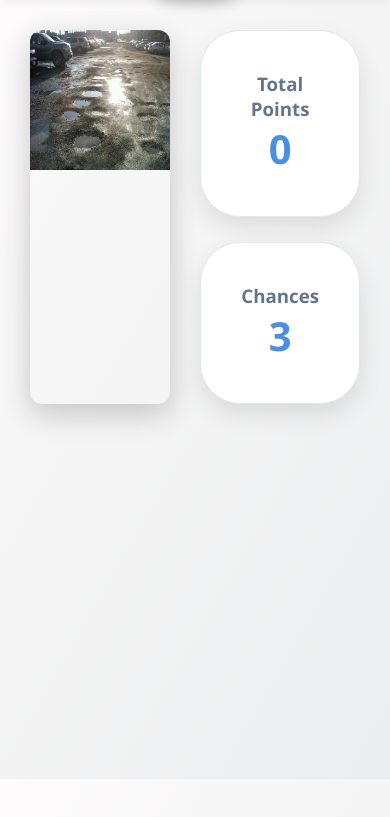
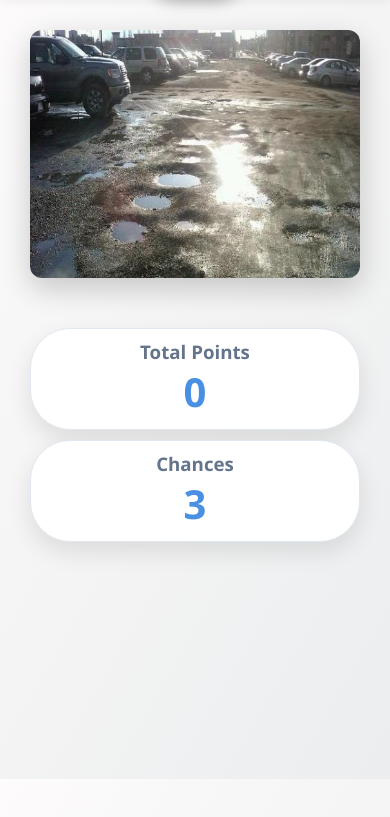
Before and after one commit to JING050104/Project, a website: page public/risk finder.html in a window 390 px wide. Shown: the part 65-882 px from the top of the page. Drawn offline with Linux system fonts and the light colour scheme.

Commit message:
add logic

```diff
--- a/public/css/style.css
+++ b/public/css/style.css
@@ -1305,4 +1305,27 @@
         text-align: center;
     }
 
+    .main-layout {
+        flex-direction: column !important;
+        align-items: center;
+    }
+
+    #wrapper {
+        width: 100% !important;
+        max-height: 50vh;
+    }
+
+    .sidebar {
+        width: 100% !important;
+        display: flex;
+        gap: 10px;
+        margin-top: 20px;
+    }
+
+    .sidebar .dash-card {
+        flex: 1;
+        margin-bottom: 0 !important;
+        padding: 10px !important;
+    }
+
 }
```
